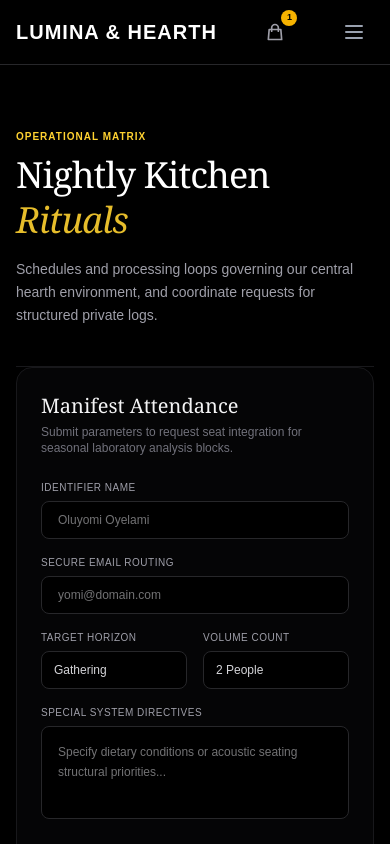
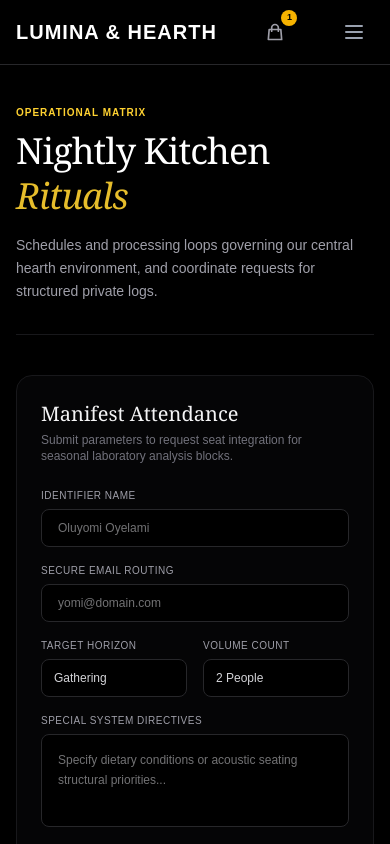
Before and after one commit to Jerry-Techie/Lumina-and-Hearth, a Next.js app: page /screens/rituals in a window 390 px wide. Shown: the top 844 px of the page. Built offline with nearby package versions, Linux system fonts and the light colour scheme.

Commit message:
Page responsiveness for all devices

```diff
--- a/app/screens/rituals/page.jsx
+++ b/app/screens/rituals/page.jsx
@@ -46,9 +46,8 @@ export default function RitualsPage() {
     ];
 
     return (
-        <div className="w-full min-h-screen bg-black text-white lg:px-16 px-4 sm:px-7 py-16 flex flex-col justify-between">
-
-            <div className="max-w-7xl mx-auto w-full border-b border-zinc-900 pb-10">
+        <div className="w-full min-h-screen bg-black text-white px-4 sm:px-8 py-10 flex flex-col justify-between gap-10">
+            <div className="max-w-7xl mx-auto w-full border-b border-zinc-900 pb-8">
                 <span className="text-[10px] tracking-widest text-amber-300 font-mono font-bold uppercase block mb-2">
                     Operational Matrix
                 </span>
@@ -60,9 +59,8 @@ export default function RitualsPage() {
                 </p>
             </div>
 
-            <div className="max-w-7xl mx-auto w-full block sm:flex flex-row gap-12 items-start mb-16">
-
-                <div className="lg:col-span-5 bg-zinc-950/60 border border-zinc-900 rounded-2xl p-6 sm:p-8 sm:w-1/2 w-full">
+            <div className="max-w-7xl mx-auto w-full grid grid-cols-1 lg:grid-cols-12 gap-8 items-start mb-auto">
+                <div className="lg:col-span-5 bg-zinc-950/60 border border-zinc-900 rounded-2xl p-6 sm:p-8 w-full">
                     <div className="mb-6">
                         <h2 className="text-xl font-serif text-zinc-100">Manifest Attendance</h2>
                         <p className="text-xs text-zinc-500 mt-1">Submit parameters to request seat integration for seasonal laboratory analysis blocks.</p>
@@ -162,7 +160,7 @@ export default function RitualsPage() {
                     )}
                 </div>
 
-                <div className="lg:col-span-7 space-y-6 w-2/2">
+                <div className="lg:col-span-7 space-y-6 w-full">
                     <div className="text-[10px] tracking-wider font-mono text-zinc-500 uppercase pb-2 border-b border-zinc-900">
                         Nightly Sequence Tracks
                     </div>
@@ -194,7 +192,6 @@ export default function RitualsPage() {
                     </div>
                 </div>
             </div>
-
         </div>
     );
 }
```
